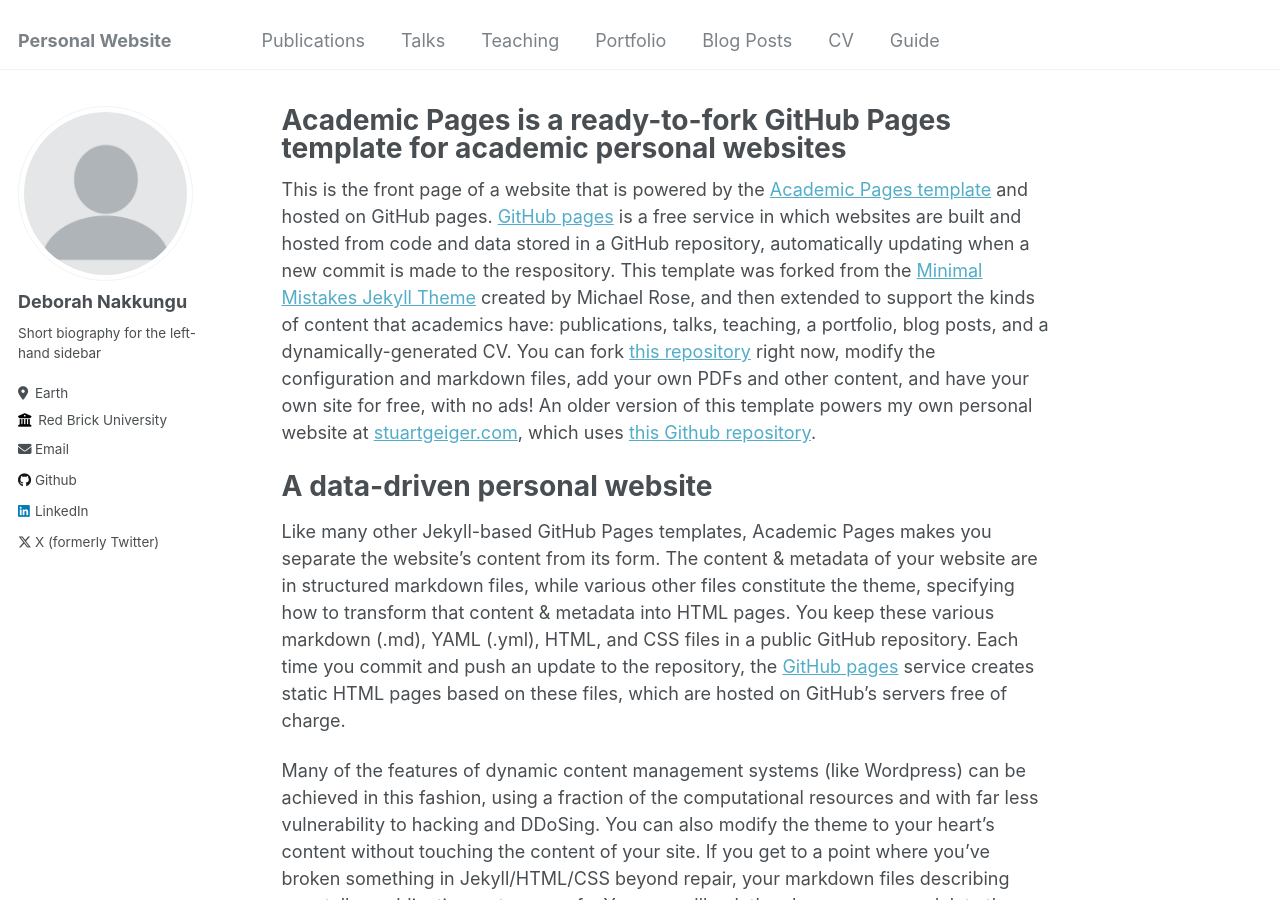
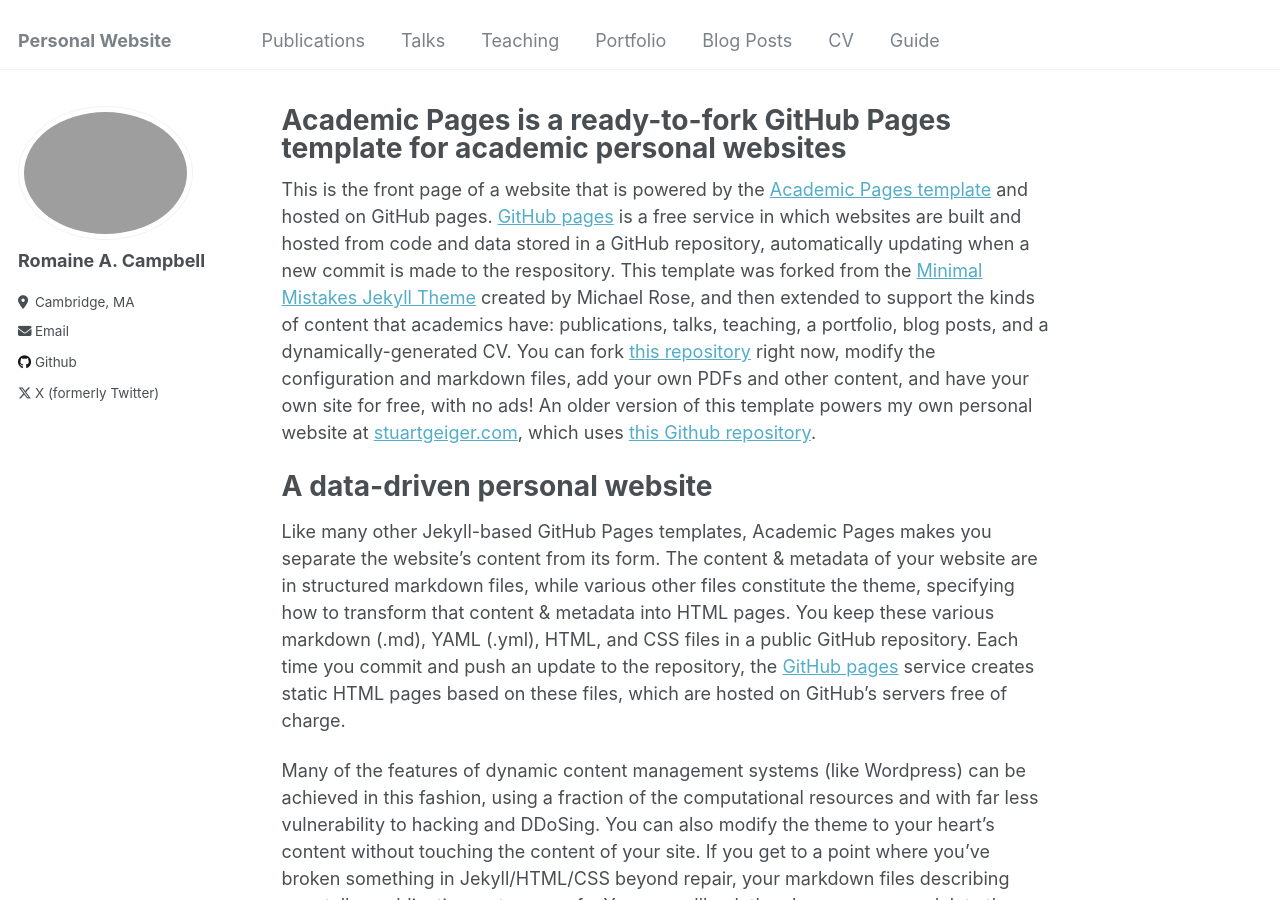
Before and after one commit to deborahnakkungu/deborahnakkungu.github.io, a Jekyll site: the page built from _pages/about.md, in a window 1280 px wide and 900 px high. Built offline with Jekyll 4.4.1, drawn with Linux system fonts in a browser that asks for light colours; part of the change alters nothing that is shown.

Commit message:
Update _config.yml

```diff
--- a/_config.yml
+++ b/_config.yml
@@ -16,57 +16,6 @@ url                      : https://deborahnakkungu.github.io # the base hostname
 baseurl                  : "" # the subpath of your site, e.g. "/blog"
 repository               : "deborahnakkungu/deborahnakkungu.github.io"
 
-# Site Author - The following control what appear as part of the author content on the side bar.
-#               If a field is blank the icon and link will not appear, otherwise it will be shown.
-#               Additional customization can be done by editing /_includes/author-profile.html
-author:
-  # Biographic information
-  avatar           : "profile.png"
-  name             : "Deborah Nakkungu"
-  pronouns         : # example: "she/her"
-  bio              : "Short biography for the left-hand sidebar"
-  location         : "Earth"
-  employer         : "Red Brick University"
-  uri              : # URL
-  email            : "dn354@cornell.edu"
-
-
-  # Repositories and software development
-  bitbucket        : # Username - Update with your username on the site
-  codepen          : # Username
-  dribbble         : # Username
-  github           : "deborahnakkungu"
-  kaggle           : # Username
-  stackoverflow    : # User number or user number and name (i.e., use "1" or "1/jeff-atwood")
-
-  # Social media
-
-  facebook         : # Username
-  flickr           : # Username
-  foursquare       : # Username
-  goodreads        : # Username
-  google_plus      : # Username
-  keybase          : # Username
-  instagram        : # Username
-  lastfm           : # Username
-  linkedin         : "in/deborah-nakkungu-6223921b2/"
-  mastodon         : # URL
-  medium           : # URL
-  pinterest        : # Username
-  soundcloud       : # Username
-  steam            : # Username
-  telegram         : # URL
-  tumblr           : # Username
-  twitter          : NakkunguD
-  vine             : # Username
-  weibo            : # Username
-  wikipedia        : # Username
-  xing             : # Username
-  youtube          : # Username
-  zhihu            : # URL
-
-
-# Site Settings
 teaser                   :  # filename of teaser fallback teaser image placed in /images/, .e.g. "500x300.png"
 breadcrumbs              : false # true, false (default)
 words_per_minute         : 160
@@ -100,16 +49,13 @@ staticman:
       options:
         format           : "iso8601" # "iso8601" (default), "timestamp-seconds", "timestamp-milliseconds"
 atom_feed:
-  hide                   : false     # change to true to hide the RSS feed in the footer
   path                   : # blank (default) uses feed.xml
-
 
 # SEO Related
 google_site_verification :
 bing_site_verification   :
 alexa_site_verification  :
 yandex_site_verification :
-
 
 # Social Sharing
 twitter:
@@ -129,9 +75,48 @@ social:
 
 # Analytics
 analytics:
-  provider               :  "false" # false (default), "google", "google-universal", "google-analytics-4", "custom"
+  provider               :  "google-universal" # false (default), "google", "google-universal", "custom"
   google:
     tracking_id          :
+
+
+# Site Author
+author:
+  name             : "Romaine A. Campbell"
+  avatar           : "CampbellRomaine_profile.jpg"
+  bio              : ""
+  location         : "Cambridge, MA"
+  employer         :
+  pubmed           : # "https://www.ncbi.nlm.nih.gov/pubmed/?term=john+snow"
+  googlescholar    : # "http://yourfullgooglescholarurl.com"
+  email            : rcampbell@cornell.edu
+  researchgate     :  # example: "https://www.researchgate.net/profile/yourprofile"
+  uri              :
+  bitbucket        :
+  codepen          :
+  dribbble         :
+  flickr           :
+  facebook         :
+  foursquare       :
+  github           : "romainecampbell"
+  google_plus      :
+  keybase          :
+  instagram        :
+  impactstory      : # "https://profiles.impactstory.org/u/xxxx-xxxx-xxxx-xxxx"
+  lastfm           :
+  linkedin         :
+  orcid            : # "http://orcid.org/yourorcidurl"
+  pinterest        :
+  soundcloud       :
+  stackoverflow    : # http://stackoverflow.com/users/123456/username
+  steam            :
+  tumblr           :
+  twitter          : RomCampbell
+  vine             :
+  weibo            :
+  xing             :
+  youtube          :
+  wikipedia        :
 
 
 # Reading Files
@@ -262,7 +247,6 @@ defaults:
       author_profile: true
       share: true
 
-
 # Sass/SCSS
 sass:
   sass_dir: _sass
@@ -273,7 +257,7 @@ sass:
 permalink: /:categories/:title/
 # paginate: 5 # amount of posts to show
 # paginate_path: /page:num/
-timezone: America/Los_Angeles # http://en.wikipedia.org/wiki/List_of_tz_database_time_zones
+timezone: America/New_York # http://en.wikipedia.org/wiki/List_of_tz_database_time_zones
 
 
 # Plugins
```
